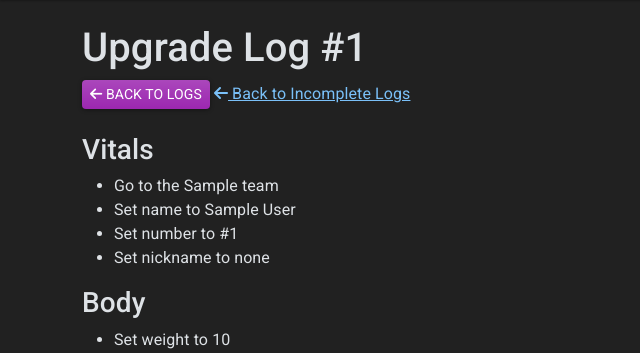
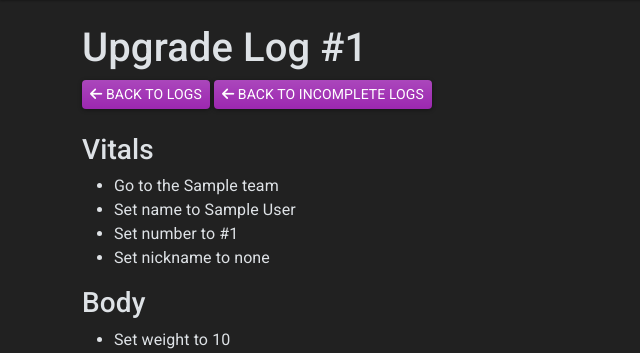
Before and after one commit to doublesync/TheRussellCup, a Django app: template templates/logs/upgrade_log.html in a window 1280 px wide. Shown: the part 85-438 px from the top of the page, without its empty margins (0-640 px from the left). Run offline with Django 5.2, Linux system fonts and the light colour scheme; the template is opened without the code that fills it: most values are stand-ins (such as "Sample title", 1, 10 or a date in 2020); data that the repository does not hold is empty; some libraries are stand-ins or nearby versions.

Commit message:
Fixed back to incomplete logs button.

```diff
--- a/templates/logs/upgrade_log.html
+++ b/templates/logs/upgrade_log.html
@@ -10,7 +10,7 @@
             <div class="col-md-12">
                 <h1>Upgrade Log #{{ log.id }}</h1>
                 <a href="{% url 'view_logs' log.player.id %}" class="btn btn-sm btn-info"><i class="fa-solid fa-arrow-left"></i> Back to Logs</a>
-                <a href="{% url 'incomplete_logs' %} class="btn btn-sm btn-info"><i class="fa-solid fa-arrow-left"></i> Back to Incomplete Logs</a>
+                <a href="{% url 'incomplete_logs' %}" class="btn btn-sm btn-info"><i class="fa-solid fa-arrow-left"></i> Back to Incomplete Logs</a>
             </div>
         </div>
         <div class="row gx-5 gy-5">
```
